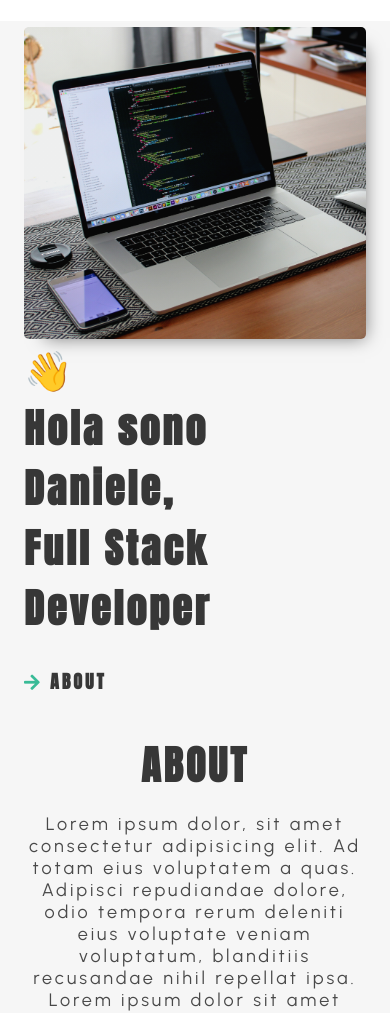
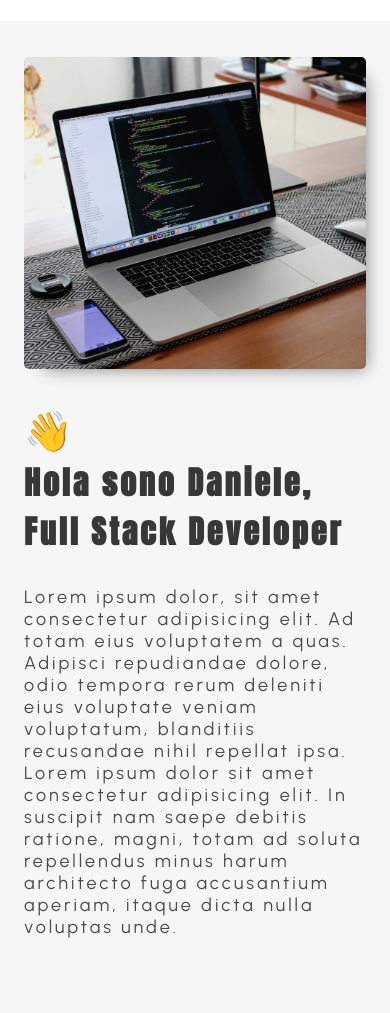
Before and after one commit to DanieleDeleonardis/portfolio, a plain HTML site: page index.html in a window 390 px wide. Shown: the part 77-1090 px from the top of the page. After the commit the page ends 1015 px from the top, so only its background shows below. Drawn offline with Linux system fonts and the light colour scheme.

Commit message:
update menu

```diff
--- a/app/js/script.js
+++ b/app/js/script.js
@@ -1,6 +1,7 @@
 let hamburgerBtn = document.querySelector('#hamburgerBtn');
 let header = document.querySelector('.header');
 let menuMobile = document.querySelector('.header__menu_mobile');
+let menuMobileDisable = document.querySelector('.header__menu_mobile_disable');
 let body = document.querySelector('body');
 
 
@@ -11,9 +12,16 @@ hamburgerBtn.addEventListener('click', () => {
 });
 
 
-menuMobile.addEventListener("click", (e) => {
-    if (menuMobile.contains(e.target)) {
-    header.classList.toggle('open');
-    menuMobile.classList.remove('header__menu_mobile_active');
+// menuMobile.addEventListener("click", (e) => {
+//     if (menuMobile.contains(e.target)) {
+//     header.classList.toggle('open');
+//     menuMobile.classList.remove('header__menu_mobile_active');
+//     }
+// });
+
+body.addEventListener("click", (e) => {
+    if (!e.target.classList.contains('header__menu_mobile_active')) {
+        // menuMobile.classList.remove('header__menu_mobile_active');
+        console.log('we');
     }
-});
+  });
--- a/app/scss/_global.scss
+++ b/app/scss/_global.scss
@@ -37,7 +37,7 @@ h1 {
     margin-bottom: 0;
 
     @include breakpoint-down(small) {
-        font-size: 40px;
+        font-size: 32px;
     }
 }
 
@@ -105,10 +105,19 @@ h1 {
 
     &__h50 {
         flex-wrap: wrap;
+        margin-top: 0px;
 
-        @include breakpoint-down(small) {
-            margin-top: 0px;
+        h2 {
+            display: none;
 
+            @include breakpoint-up(large) {
+                display: block;
+
+            }
+        }
+
+        p {
+            margin: 0 0 0 0;
         }
     }
 
--- a/app/scss/_header.scss
+++ b/app/scss/_header.scss
@@ -60,6 +60,10 @@
 
         &_active {
             margin: 0; //13.0625rem
+        }
+
+        &_disable {
+            margin: 0 -500px 0 0;
         }
 
         a {
--- a/app/scss/_hero.scss
+++ b/app/scss/_hero.scss
@@ -29,6 +29,8 @@
 
 .hero_text {
 
+    margin: 30px 0 30px 0;
+
     @include breakpoint-up(large) {
         flex: 1;
         order: 1;
@@ -37,6 +39,13 @@
     }
 
     a{
+        display: none;
+
+        @include breakpoint-up(large) {
+            display: inline-block;
+
+        }
+
         transition: color 200ms ease-in-out;
 
         &:hover {
@@ -70,5 +79,6 @@
     @include breakpoint-down(small) {
         padding: 0;
         min-height: 19.5rem;
+        margin-top: 30px;
         }
 }
--- a/index.html
+++ b/index.html
@@ -66,11 +66,8 @@
 
     <section class="container__h0">
         <div class="sub_container__h50 flex flex-aling-i flex-justify-c">
-            <div class="column__100 column__centerTxt">
-
-                <h1>ABOUT</h1>
-                <p>Lorem ipsum dolor, sit amet consectetur adipisicing elit. Ad totam eius voluptatem a quas. Adipisci repudiandae dolore, odio tempora rerum deleniti eius voluptate veniam voluptatum, blanditiis recusandae nihil repellat ipsa. Lorem ipsum dolor sit amet consectetur adipisicing elit. In suscipit nam saepe debitis ratione, magni, totam ad soluta repellendus minus harum architecto fuga accusantium aperiam, itaque dicta nulla voluptas unde.</p>
-            </div>
+            <h2>ABOUT</h2>
+            <p>Lorem ipsum dolor, sit amet consectetur adipisicing elit. Ad totam eius voluptatem a quas. Adipisci repudiandae dolore, odio tempora rerum deleniti eius voluptate veniam voluptatum, blanditiis recusandae nihil repellat ipsa. Lorem ipsum dolor sit amet consectetur adipisicing elit. In suscipit nam saepe debitis ratione, magni, totam ad soluta repellendus minus harum architecto fuga accusantium aperiam, itaque dicta nulla voluptas unde.</p>
         </div>
     </section>
 
```
Also changed, not shown: app/scss/style.css, 1 other file.
